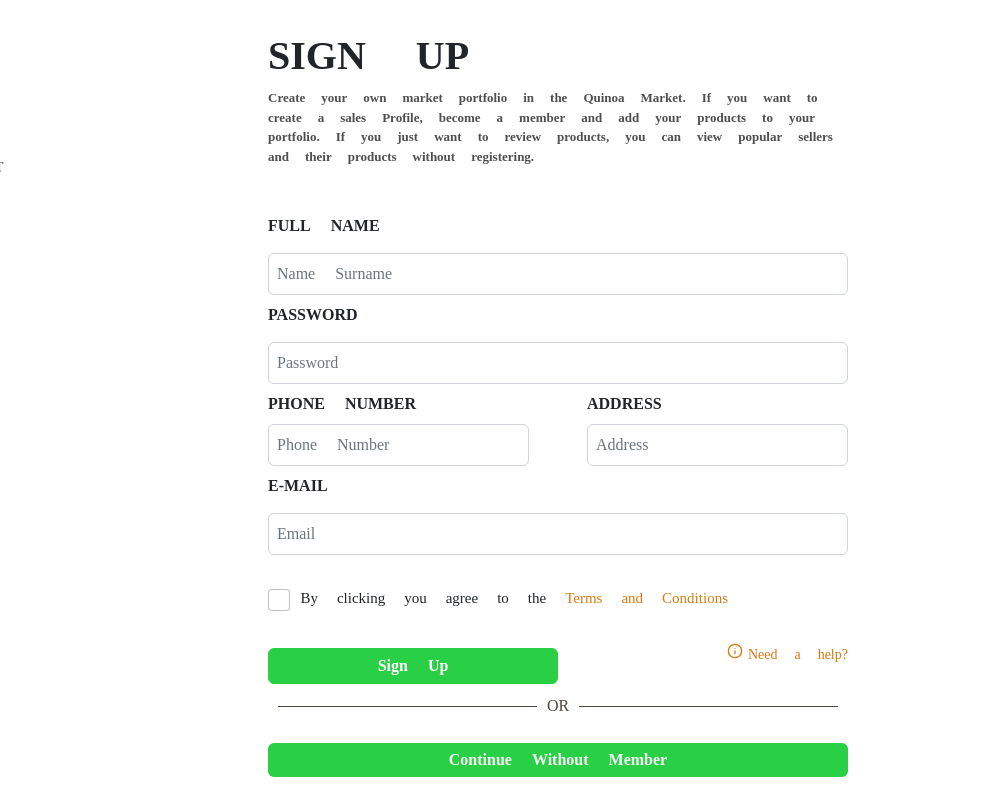
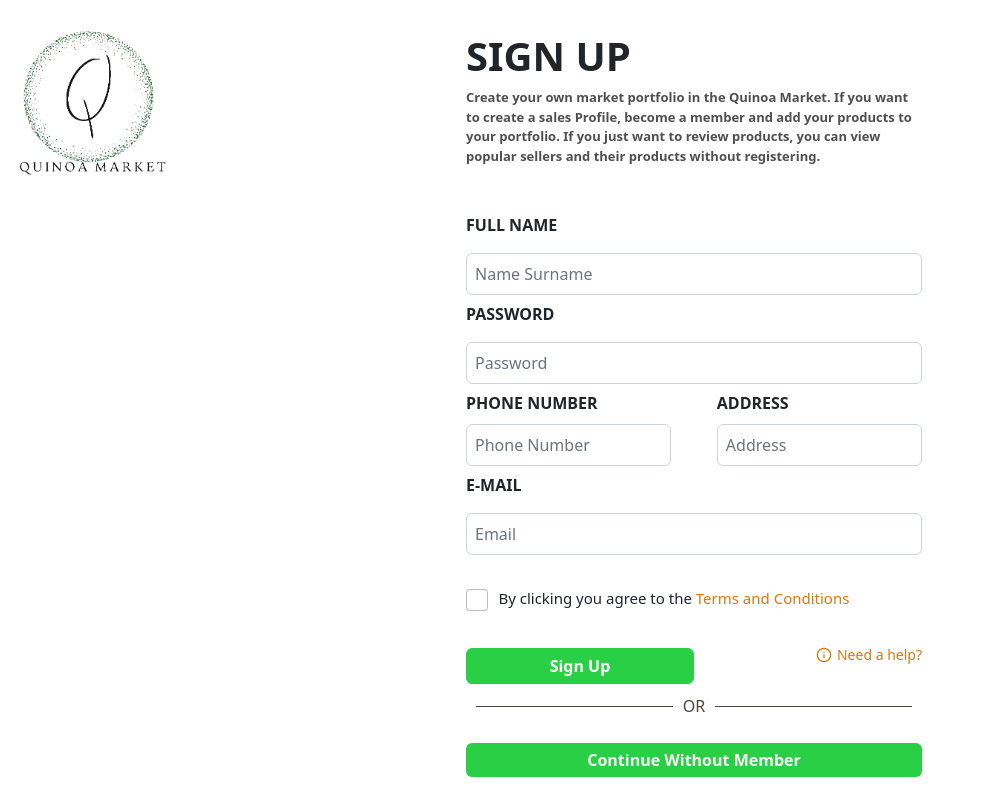
Before and after one commit to burakkayya/QuinoaMarketApplication, a React (Create React App) app in the folder quinoa-market-app-ui/: page /SignUp in a window 1280 px wide. Shown: the whole page, without its empty margins (0-985 px from the left). Built offline with nearby package versions, Linux system fonts and the light colour scheme; no server answers; a web font is replaced by a local one.

Commit message:
sign up logo düzeltlidi.

```diff
--- a/quinoa-market-app-ui/src/SignUp.js
+++ b/quinoa-market-app-ui/src/SignUp.js
@@ -23,7 +23,7 @@
                                 alt="Logo"
                             />
                         </Col>
-                        <Col xs={12} md={10} className="signup-col">
+                        <Col xs={12} md={8} className="signup-col">
                             <Row>
                                 <Col xs={12} md={8}>
                                     <h1 className="signup-header">SIGN UP</h1>
--- a/quinoa-market-app-ui/src/SignUpStyle.css
+++ b/quinoa-market-app-ui/src/SignUpStyle.css
@@ -2,12 +2,12 @@
 .logo-col {
     display: flex;
     justify-content: flex-end;
-    width: 0%;
 }
 
 .signup-col {
     display: flex;
     align-items: center;
+    justify-content: center;
 }
 
 .row {
```
